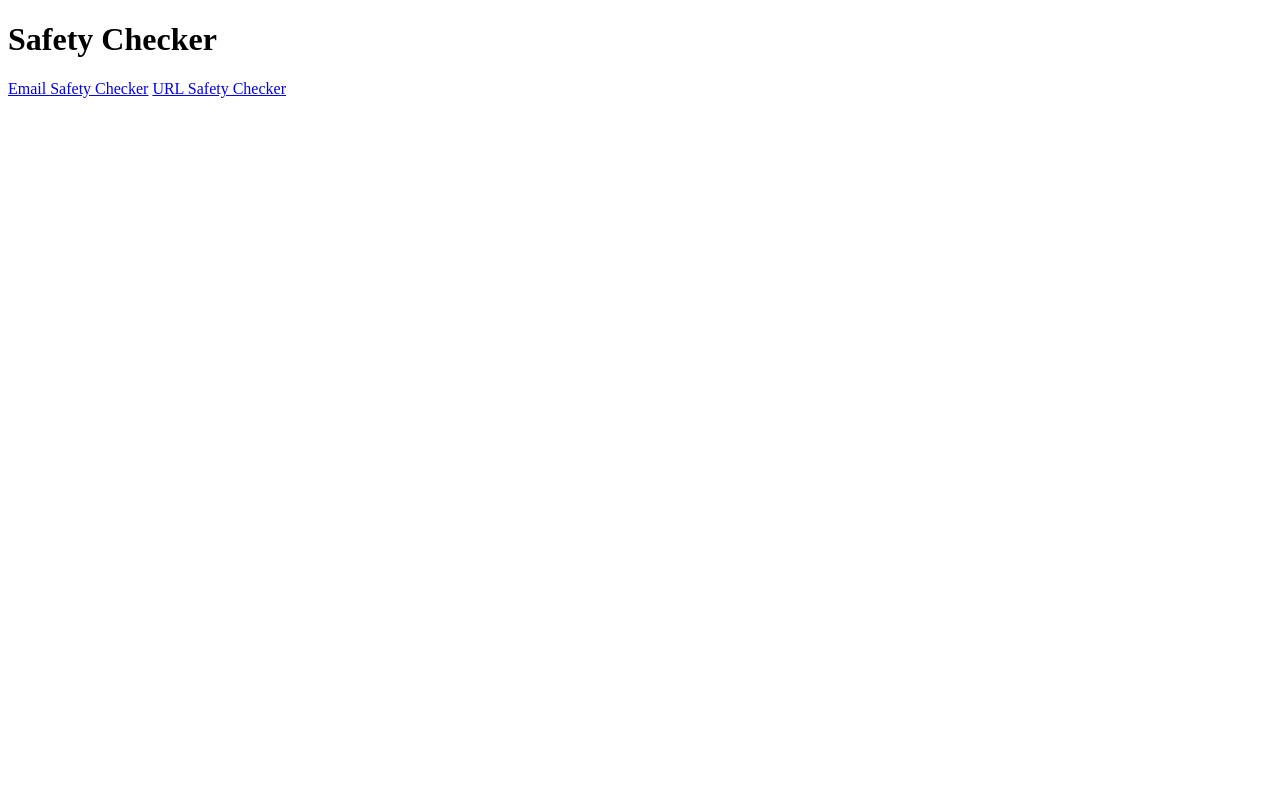
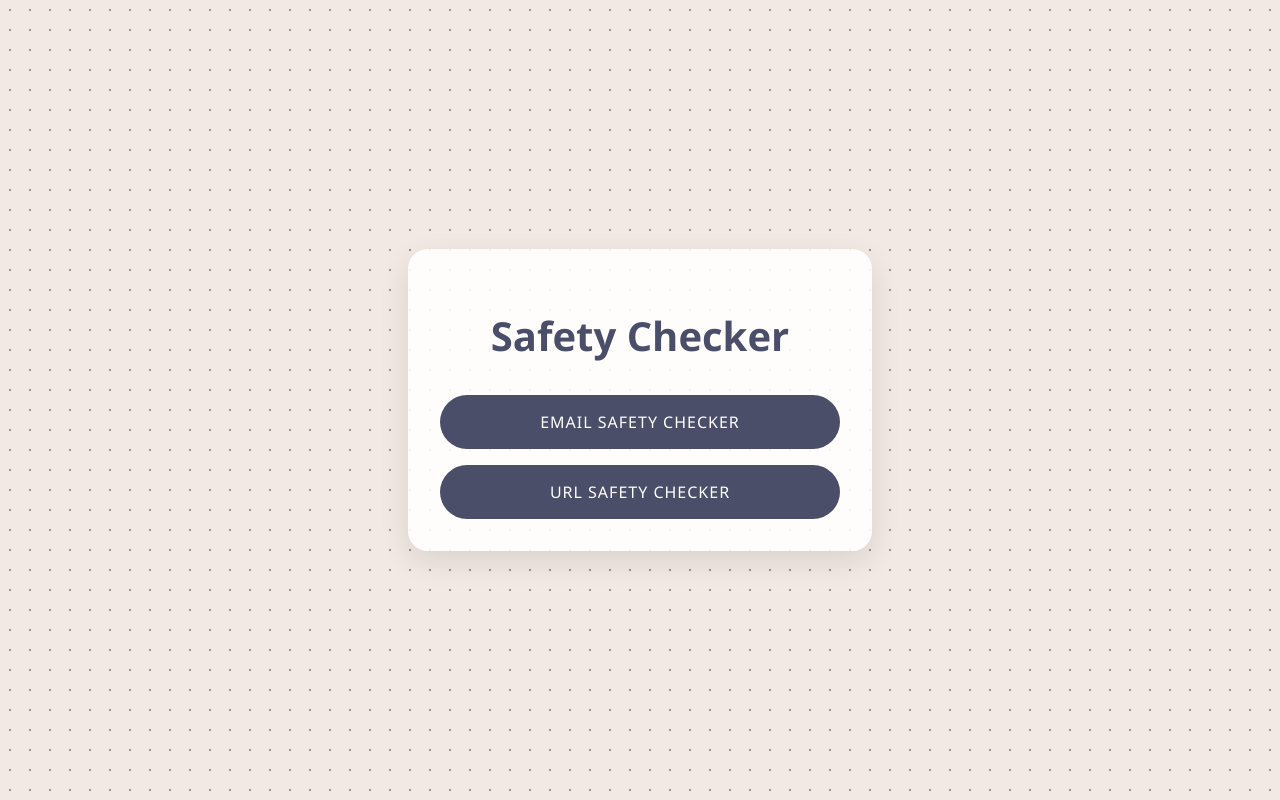
Before and after one commit to CONNEXGROW/Safety-Checker, a plain HTML site: page index.html in a window 1280 px wide. Drawn offline with Linux system fonts and the light colour scheme.

Commit message:
Update index.html

```diff
--- a/index.html
+++ b/index.html
@@ -1 +1,104 @@
-<!doctypehtml><html lang=en><meta charset=UTF-8><meta content="width=device-width,initial-scale=1"name=viewport><title>Safety Checker</title><div class=container><h1>Safety Checker</h1><div class=button-container><a class=button href=1.html>Email Safety Checker</a> <a class=button href=emaill.html>URL Safety Checker</a></div></div>
+<!DOCTYPE html>
+<html lang="en">
+<head>
+    <meta charset="UTF-8">
+    <meta name="viewport" content="width=device-width, initial-scale=1.0">
+    <title>Safety Checker</title>
+    <link rel="stylesheet" href="styles.css">
+    <style>
+        :root {
+            --primary-color: #4a4e69;
+            --secondary-color: #9a8c98;
+            --background-color: #f2e9e4;
+            --text-color: #22223b;
+            --button-hover-color: #c9ada7;
+        }
+
+        body {
+            font-family: 'Segoe UI', Tahoma, Geneva, Verdana, sans-serif;
+            display: flex;
+            justify-content: center;
+            align-items: center;
+            min-height: 100vh;
+            margin: 0;
+            background-color: var(--background-color);
+            background-image: radial-gradient(var(--secondary-color) 1px, transparent 1px);
+            background-size: 20px 20px;
+        }
+
+        .container {
+            background-color: rgba(255, 255, 255, 0.9);
+            border-radius: 20px;
+            padding: 2rem;
+            box-shadow: 0 10px 30px rgba(0, 0, 0, 0.1);
+            text-align: center;
+            max-width: 90%;
+            width: 400px;
+            transition: transform 0.3s ease;
+        }
+
+        .container:hover {
+            transform: translateY(-5px);
+        }
+
+        h1 {
+            margin-bottom: 1.5rem;
+            color: var(--primary-color);
+            font-size: 2.5rem;
+            font-weight: 600;
+        }
+
+        .button-container {
+            display: grid;
+            gap: 1rem;
+            margin-top: 2rem;
+        }
+
+        .button {
+            display: inline-block;
+            padding: 1rem 1.5rem;
+            font-size: 1rem;
+            font-weight: 500;
+            color: #fff;
+            background-color: var(--primary-color);
+            border: none;
+            border-radius: 50px;
+            cursor: pointer;
+            text-decoration: none;
+            transition: all 0.3s ease;
+            text-transform: uppercase;
+            letter-spacing: 1px;
+        }
+
+        .button:hover {
+            background-color: var(--button-hover-color);
+            transform: translateY(-2px);
+            box-shadow: 0 4px 10px rgba(0, 0, 0, 0.1);
+        }
+
+        @media (max-width: 480px) {
+            .container {
+                padding: 1.5rem;
+            }
+
+            h1 {
+                font-size: 2rem;
+            }
+
+            .button {
+                padding: 0.8rem 1.2rem;
+                font-size: 0.9rem;
+            }
+        }
+    </style>
+</head>
+<body>
+    <div class="container">
+        <h1>Safety Checker</h1>
+        <div class="button-container">
+            <a href="1.html" class="button">Email Safety Checker</a>
+            <a href="emaill.html" class="button">URL Safety Checker</a>
+        </div>
+    </div>
+</body>
+</html>
```
